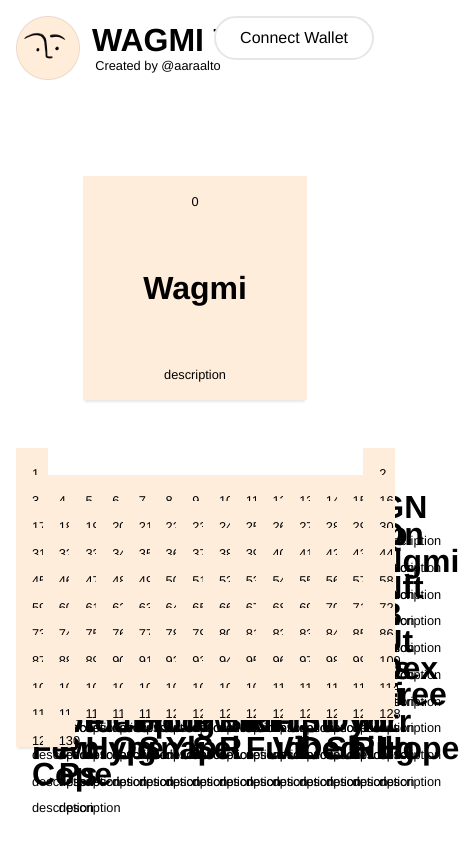
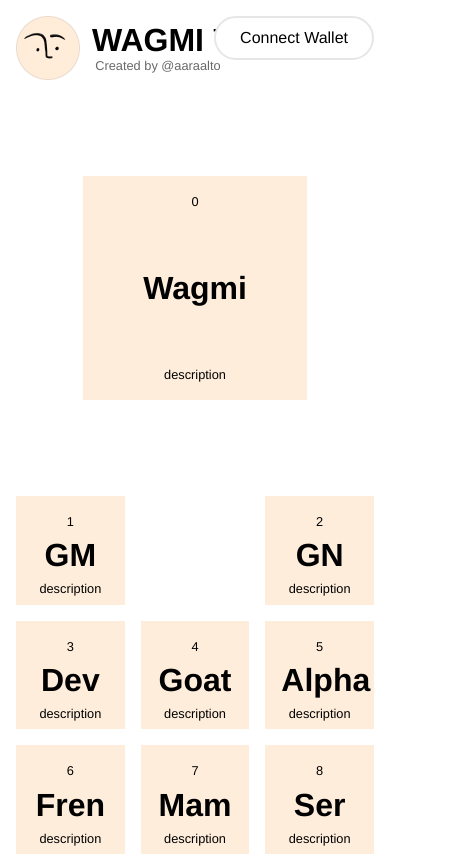
Before and after one commit to jwahdatehagh/wagmi-table-website, a Vue app: page / in a window 390 px wide. Shown: the top 856 px of the page, 459 px wide, since content can reach past the window. Built offline with nearby package versions, Linux system fonts and the light colour scheme.

Commit message:
Mobile adjustments

```diff
--- a/package.json
+++ b/package.json
@@ -16,6 +16,7 @@
   },
   "devDependencies": {
     "@vitejs/plugin-vue": "^2.0.0",
+    "postcss-custom-media": "^8.0.0",
     "postcss-custom-selectors": "^6.0.0",
     "vite": "^2.7.2"
   }
--- a/src/components/Brand.vue
+++ b/src/components/Brand.vue
@@ -1,8 +1,9 @@
 <template>
   <h1>
     <img src="/logo.png" alt="WAGMI table created by @aaraalto">
+    <span>W<span> T</span></span>
     <span>WAGMI <span>Table</span></span>
-    <small>Created by <a href="https://twitter.com/aaraalto" target="_blank">@aaraalto</a></small>
+    <small><span>Created by </span><a href="https://twitter.com/aaraalto" target="_blank">@aaraalto</a></small>
   </h1>
 </template>
 
@@ -18,7 +19,7 @@ h1 {
     grid-row: 1 / span 2;
   }
 
-  span {
+  > span {
     text-transform: uppercase;
     font-size: var(--font-size-lg);
     font-weight: var(--font-weight-bold);
@@ -27,11 +28,30 @@ h1 {
     span {
       font-weight: var(--font-weight-light);
     }
+
+    &:nth-child(2) {
+      display: none;
+    }
   }
 
   small {
     font-weight: var(--font-weight-medium);
+    color: var(--grey-800);
     margin-left: 0.25em;
+  }
+
+  @media (--max-sm) {
+    > span:nth-child(2) {
+      display: block;
+    }
+
+    > span:nth-child(3) {
+      display: none;
+    }
+
+    > small span {
+      display: none;
+    }
   }
 }
 </style>
--- a/src/components/Header.vue
+++ b/src/components/Header.vue
@@ -13,8 +13,17 @@ import NFT from './NFT.vue'
     display: flex;
     justify-content: center;
     align-items: center;
-    padding: 5rem 1rem 3rem;
+    padding: 5rem 1rem 6rem;
+    margin: 0 auto;
     width: 16rem;
-    margin: 0 auto;
+
+    @media (--md) {
+      padding: 5rem 1rem 3rem;
+    }
+
+    @media (--xxl) {
+      width: 12vw;
+      width: 20rem;
+    }
   }
 </style>
--- a/src/components/NFT.vue
+++ b/src/components/NFT.vue
@@ -23,6 +23,7 @@ export default {
     width: 100%;
     padding-bottom: 100%;
     position: relative;
+    overflow: hidden;
   }
 
   article {
--- a/src/components/PeriodicTable.vue
+++ b/src/components/PeriodicTable.vue
@@ -18,10 +18,58 @@ import nfts from './../store/nfts'
 .periodic-table {
   display: grid;
   gap: 1rem;
-  grid-template-columns: repeat(14, minmax(0, 1fr));
+  grid-template-columns: repeat(3, minmax(0, 1fr));
 
   > *:nth-child(2) {
-    grid-column: 14;
+    grid-column: 3;
+  }
+
+  @media (--sm) {
+    grid-template-columns: repeat(4, minmax(0, 1fr));
+
+    > *:nth-child(2) {
+      grid-column: 4;
+    }
+  }
+
+  @media (--md) {
+    grid-template-columns: repeat(5, minmax(0, 1fr));
+
+    > *:nth-child(2) {
+      grid-column: 5;
+    }
+  }
+
+  @media (--lg) {
+    grid-template-columns: repeat(8, minmax(0, 1fr));
+
+    > *:nth-child(2) {
+      grid-column: 8;
+    }
+  }
+
+  @media (--xl) {
+    grid-template-columns: repeat(12, minmax(0, 1fr));
+
+    > *:nth-child(2) {
+      grid-column: 12;
+    }
+  }
+
+  @media (--xxl) {
+    grid-template-columns: repeat(14, minmax(0, 1fr));
+
+    > *:nth-child(2) {
+      grid-column: 14;
+    }
+  }
+
+  @media (--xxxl) {
+    grid-template-columns: repeat(14, minmax(0, 1fr));
+
+    > *:nth-child(2) {
+      grid-column: 14;
+    }
   }
 }
 </style>
--- a/src/components/Wallet.vue
+++ b/src/components/Wallet.vue
@@ -60,15 +60,28 @@ button {
       font-size: var(--font-size-sm);
       color: var(--grey-800);
       margin-top: -0.25em;
+      white-space: nowrap;
+      overflow: hidden;
+      text-overflow: ellipsis;
     }
   }
 
-  &:hover,
-  &:active,
-  &:focus {
+  &:--highlight {
     strong + span {
       color: var(--grey-200);
     }
   }
+
+  @media (--max-md) {
+    max-width: 8rem;
+  }
+
+  @media (--md) {
+    right: 2rem;
+  }
+
+  @media (--xl) {
+    right: 4rem;
+  }
 }
 </style>
--- a/src/css/buttons.css
+++ b/src/css/buttons.css
@@ -6,9 +6,7 @@
   background-color: white;
   transition: all var(--speed);
 
-  &:hover,
-  &:active,
-  &:focus {
+  &:--highlight {
     background-color: black;
     border-color: black;
     color: white;
--- a/src/css/layout.css
+++ b/src/css/layout.css
@@ -1,3 +1,14 @@
 #app {
+  position: relative;
+  max-width: 120rem;
+  margin: 0 auto;
   padding: 1rem;
+
+  @media (--md) {
+    padding: 1rem 2rem;
+  }
+
+  @media (--xl) {
+    padding: 1rem 4rem;
+  }
 }
--- a/vite.config.js
+++ b/vite.config.js
@@ -1,5 +1,7 @@
 import { defineConfig } from 'vite'
 import vue from '@vitejs/plugin-vue'
+import postcssCustomMedia from 'postcss-custom-media'
+import postcssCustomSelectors from 'postcss-custom-selectors'
 
 // https://vitejs.dev/config/
 export default defineConfig({
@@ -9,17 +11,17 @@ export default defineConfig({
       plugins: [
         require('postcss-nested'),
         require('autoprefixer'),
+        postcssCustomSelectors({
+          importFrom: 'src/css/custom-selectors.css',
+        }),
+        postcssCustomMedia({
+          importFrom: 'src/css/custom-media.css',
+        }),
         require('postcss-preset-env', {
           stage: 3,
           features: {},
         }),
-        require('postcss-custom-selectors', {
-          importFrom: 'src/css/custom-selectors.css',
-        }),
-        require('postcss-custom-media', {
-          importFrom: 'src/css/custom-media.css',
-        }),
-      ]
+      ],
     },
   }
 })
```
Also changed, not shown: 1 other file (tests, documents, lock files or other folders).
